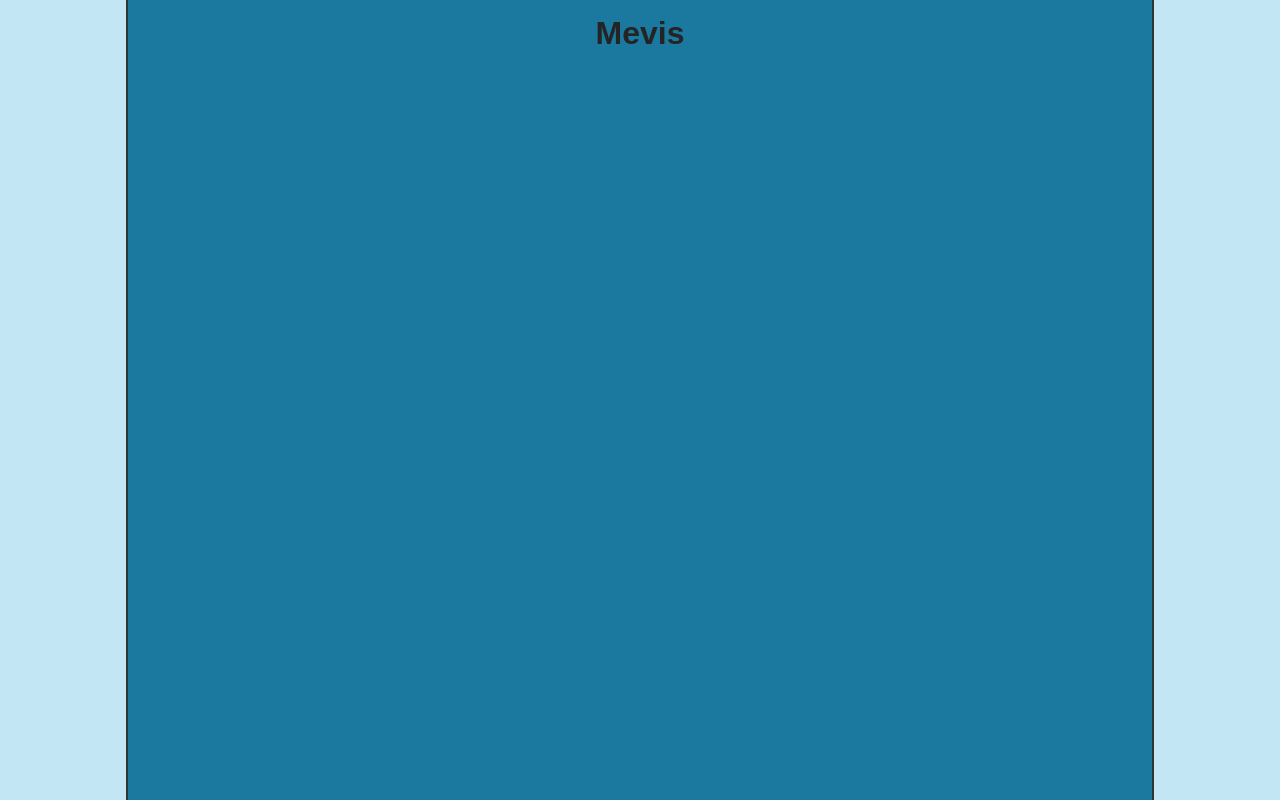
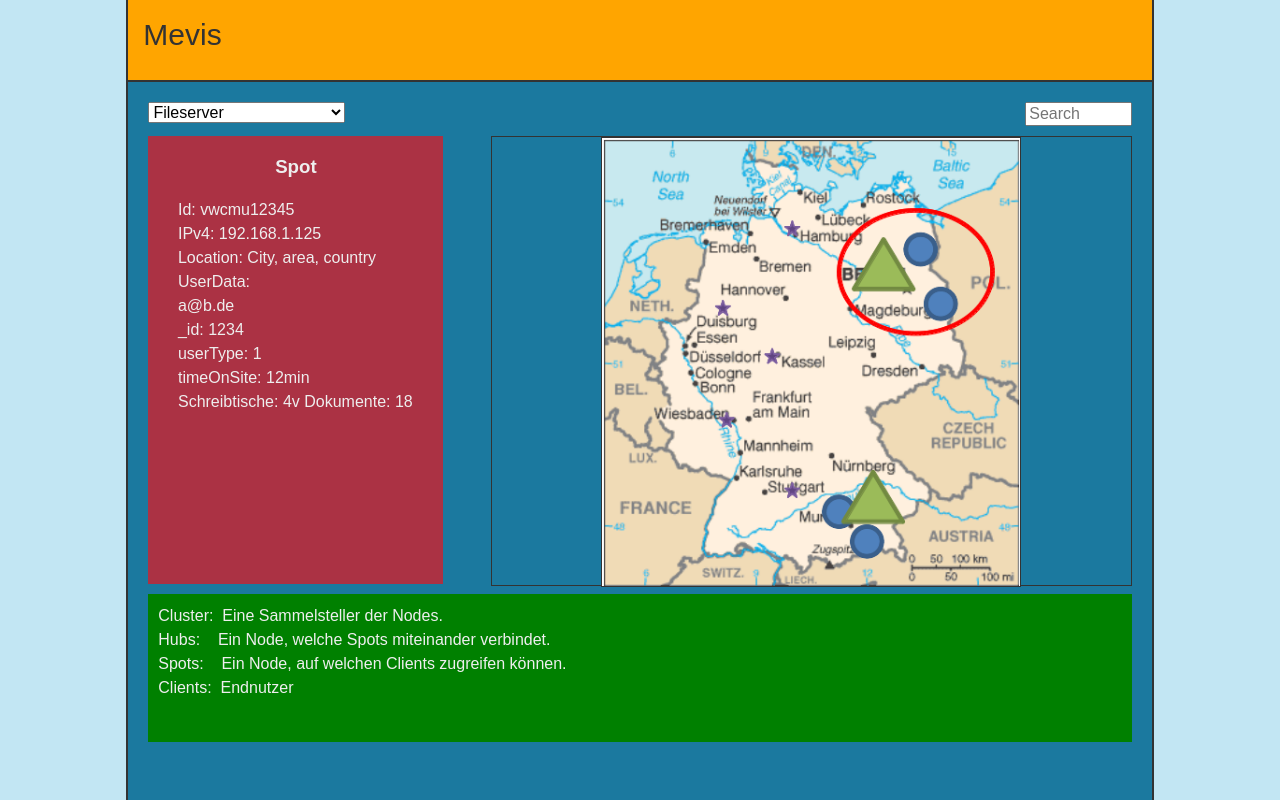
Before and after one commit to Klab-Berlin/Mevis, a plain HTML site: page client/index.html in a window 1280 px wide. Drawn offline with Linux system fonts and the light colour scheme.

Commit message:
adjust struktur

```diff
--- a/client/index.html
+++ b/client/index.html
@@ -28,12 +28,12 @@
 	<meta property="og:url" content="http://mevis.meinunterricht.de/" />
 	<meta property="og:description" content="show the mesh" />
 
-
 	<link rel="stylesheet" type="text/css" href="styles/vendor/normalize.css" />
 	<!--[if IE]><link href="style/ie.css" media="screen, projection" rel="stylesheet" type="text/css" />
 	<![endif]-->
 
 	<link rel="stylesheet" type="text/css" href="styles/main.css">
+
 	<script src="scripts/vendor/modernizr-2.6.2.min.js"></script>
 
 </head>
@@ -43,23 +43,96 @@
 		<p class="chromeframe">You are using an outdated browser. <a href="http://browsehappy.com/">Upgrade your browser today</a> or <a href="http://www.google.com/chromeframe/?redirect=true">install Google Chrome Frame</a> to better experience this site.</p>
 	<![endif]-->
 
-
+	<!-- wrap, center -->
 	<div class="container">
 
-        <h1>Mevis</h1>
+		<!-- logo, navigation -->
+		<div class="header">
+
+			<div class="c-10 left logo">
+				<a href="">Mevis</a>
+			</div>
+
+			<ul id="links" class="line c-40 right navigation ">
+				<!-- <li>MU</li>
+				<li>LC</li>
+				<li>KLab</li> -->
+			</ul>
 
 		</div>
 
 
-    <script src="scripts/vendor/pubBubSub.js"></script>
+		<!-- interaction -->
+		<div class="content">
+
+
+			<!-- filter, search -->
+			<div class="wrap settings">
+
+				<select class="c-20 left list">
+					<option value="1">Fileserver</option>
+		            <option value="2">regular Spot</option>
+		            <option value="3">other PoolId</option>
+				</select>
+
+				<input type="text" class="c-10 right search" placeholder="Search" />
+
+			</div>
+
+
+			<!-- handling -->
+			<div class="wrap main">
+
+				<!-- information -->
+				<div class="c-30 left info">
+
+					<h3 class="type">Spot</h3>
+
+					<p class="details">
+						Id: vwcmu12345<br>
+						IPv4: 192.168.1.125<br>
+						Location: City, area, country<br>
+						UserData:<br>
+						a@b.de<br>
+						_id: 1234<br>
+						userType: 1<br>
+						timeOnSite: 12min<br>
+						Schreibtische: 4v
+						Dokumente: 18<br>
+					</p>
+
+				</div>
+
+				<!-- control, show -->
+				<div class="c-65 right map">
+					<img src="assets/placeholder.png" class="map">
+				</div>
+
+			</div>
+
+			<!-- explanation -->
+			<div class="legend">
+				<ul>
+					<li>Cluster:&nbsp;&nbsp;Eine Sammelsteller der Nodes.</li>
+					<li>Hubs:&nbsp;&nbsp;&nbsp;&nbsp;Ein Node, welche Spots miteinander verbindet.</li>
+					<li>Spots:&nbsp;&nbsp;&nbsp;&nbsp;Ein Node, auf welchen Clients zugreifen können.</li>
+					<li>Clients:&nbsp;&nbsp;Endnutzer</li>
+				</ul>
+			</div>
+
+		</div>
+
+	</div>
+
+
+
 
 	<script src="scripts/vendor/doT.min.js"></script>
 	<script src="scripts/vendor/jquery-1.8.3.min.js"></script>
-    <script src="scripts/vendor/raphael-min.js"></script>
-    <script src="scripts/vendor/kartograph.min.js"></script>
 
+	<script src="../shared/templates/compiled.js"></script>
 
-    <script src="scripts/map.js"></script>
+	<script src="scripts/ui.js"></script>
 
 </body>
 </html>
```
Lines whose indentation alone changed are shown as unchanged.
